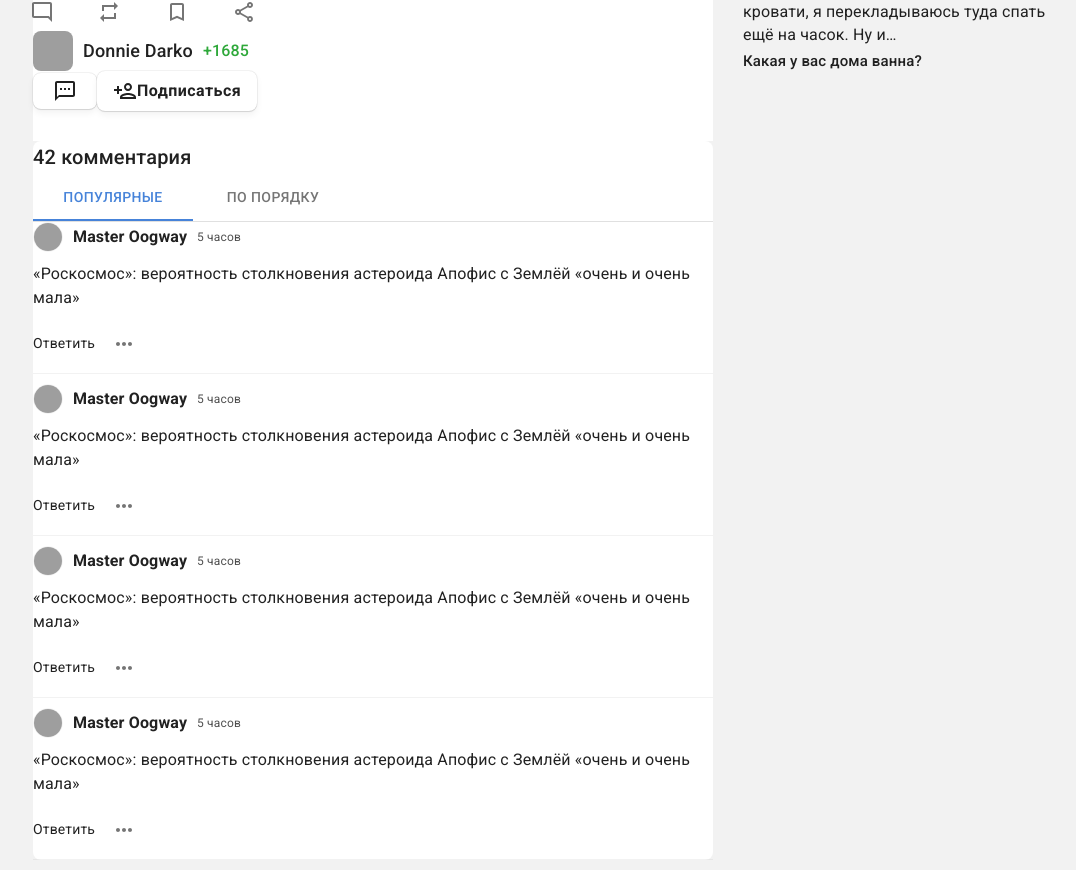
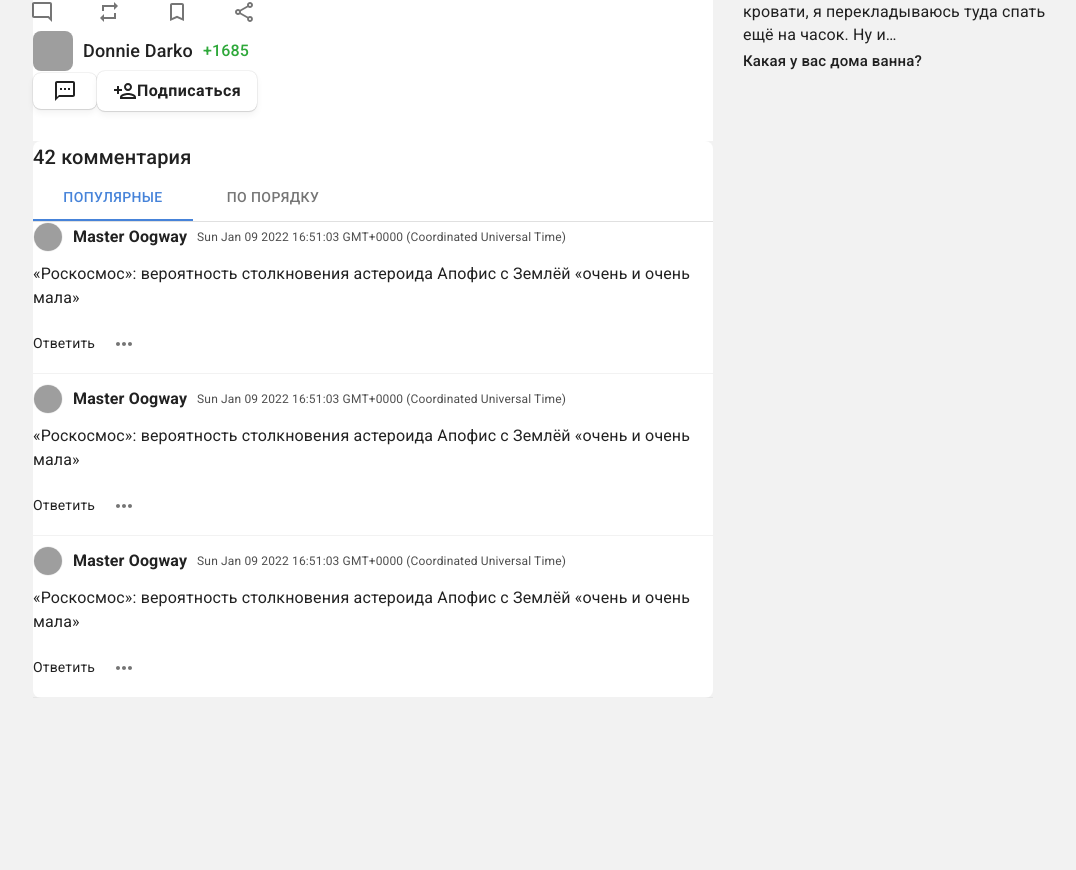
Before and after one commit to developmentwebru/rjournal, a Next.js app: page /news/test-123 in a window 1280 px wide. Shown: the part 494-1364 px from the top of the page, without its empty margins (197-1273 px from the left). After the commit the page ends 1202 px from the top, so only its background shows below. Built offline with nearby package versions, Linux system fonts and the light colour scheme; grey boxes are pictures that could not be loaded.

Commit message:
add comments

```diff
--- a/components/Comment/index.tsx
+++ b/components/Comment/index.tsx
@@ -5,12 +5,13 @@ import styles from "./Comment.module.scss";
 
 interface CommentProps {
   user: {
-    fullname: string;
+    fullName: string;
   };
   text: string;
+  createdAt: string;
 }
 
-export const Comment: React.FC<CommentProps> = ({ user, text }) => {
+export const Comment: React.FC<CommentProps> = ({ user, text, createdAt }) => {
   const [anchorEl, setAnchorEl] = React.useState(null);
 
   const handleClick = (event) => {
@@ -29,7 +30,7 @@ export const Comment: React.FC<CommentProps> = ({ user, text }) => {
           alt="Avatar"
         />
         <b>Master Oogway</b>
-        <span>5 часов</span>
+        <span>{createdAt}</span>
       </div>
       <Typography className={styles.text}>
         «Роскосмос»: вероятность столкновения астероида Апофис с Землёй «очень и
--- a/components/CommentPost/index.tsx
+++ b/components/CommentPost/index.tsx
@@ -12,7 +12,7 @@ import styles from "./CommentPost.module.scss";
 
 interface CommentPostProps {
   user: {
-    fullname: string;
+    fullName: string;
   };
   text: string;
   post: {
--- /dev/null
+++ b/components/PostComments/index.tsx
@@ -0,0 +1,47 @@
+import { Divider, Paper, Tab, Tabs, Typography } from "@material-ui/core";
+import React from "react";
+import { Comment } from "../Comment";
+
+type CommentObj = {
+  text: string;
+  id: number;
+  createdAt: string;
+  user: {
+    fullName: string;
+    avatarUrl: string;
+  };
+};
+
+interface PostCommentsProps {
+  items: CommentObj[];
+}
+
+export const PostComments: React.FC<PostCommentsProps> = ({ items }) => {
+  return (
+    <Paper elevation={0} className="mt-40 p-30">
+      <Typography variant="h6" className="mb-20">
+        42 комментария
+      </Typography>
+
+      <Tabs
+        className="mt-20"
+        value={0}
+        indicatorColor="primary"
+        textColor="primary"
+      >
+        <Tab label="Популярные" />
+        <Tab label="По порядку" />
+      </Tabs>
+      <Divider />
+      <div className="mb-20" />
+      {items.map((obj) => (
+        <Comment
+          key={obj.id}
+          user={obj.user}
+          text={obj.text}
+          createdAt={obj.createdAt}
+        />
+      ))}
+    </Paper>
+  );
+};
--- a/components/SideComments/index.tsx
+++ b/components/SideComments/index.tsx
@@ -3,53 +3,64 @@ import ArrowRightIcon from "@material-ui/icons/NavigateNextOutlined";
 
 import styles from "./SideComments.module.scss";
 
-const items = [
+export const comments = [
   {
+    id: 1,
     user: {
-      fullname: "Вася Пупкин",
+      fullName: "Вася Пупкин",
+      avatarUrl: "http://batona.net/uploads/posts/2018-04/1524549377_01.jpg",
     },
     text: "Теперь, каждое рабочее утро, после кровати, я перекладываюсь туда спать ещё на часок. Ну и…",
     post: {
       title: "Какая у вас дома ванна?",
     },
+    createdAt: new Date().toString(),
   },
   {
+    id: 2,
     user: {
-      fullname: "Вася Пупкин",
+      fullName: "Вася Пупкин",
+      avatarUrl: "http://batona.net/uploads/posts/2018-04/1524549377_01.jpg",
     },
     text: "Теперь, каждое рабочее утро, после кровати, я перекладываюсь туда спать ещё на часок. Ну и…",
     post: {
       title: "Какая у вас дома ванна?",
     },
+    createdAt: new Date().toString(),
   },
   {
+    id: 3,
     user: {
-      fullname: "Вася Пупкин",
+      fullName: "Вася Пупкин",
+      avatarUrl: "http://batona.net/uploads/posts/2018-04/1524549377_01.jpg",
     },
     text: "Теперь, каждое рабочее утро, после кровати, я перекладываюсь туда спать ещё на часок. Ну и…",
     post: {
       title: "Какая у вас дома ванна?",
     },
+    createdAt: new Date().toString(),
   },
 ];
 
 interface CommentItemProps {
   user: {
-    fullname: string;
+    fullName: string;
+    avatarUrl: string;
   };
   text: string;
   post: {
     title: string;
   };
+  createdAt: string;
 }
 
 const CommentItem: React.FC<CommentItemProps> = ({ user, text, post }) => {
   return (
     <div className={styles.commentItem}>
       <div className={styles.userInfo}>
-        <img src="https://leonardo.osnova.io/598fc957-a3f6-598c-b6f9-a033c3941d12/-/scale_crop/64x64/-/format/webp/" />
+        <img src={user.avatarUrl} />
         <a href="#">
-          <b>{user.fullname}</b>
+          <b>{user.fullName}</b>
         </a>
       </div>
       <p className={styles.text}>{text}</p>
@@ -66,7 +77,7 @@ export const SideComments = () => {
       <h3>
         Комментарии <ArrowRightIcon />
       </h3>
-      {items.map((obj) => (
+      {comments.map((obj) => (
         <CommentItem {...obj} key={obj.id} />
       ))}
     </div>
--- a/pages/news/[slug].tsx
+++ b/pages/news/[slug].tsx
@@ -1,33 +1,13 @@
-import { Divider, Paper, Tab, Tabs, Typography } from "@material-ui/core";
 import FullPost from "../../components/FullPost";
 import { MainLayout } from "../../layouts/MainLayout";
-import { Comment } from "../../components/Comment";
+import { PostComments } from "../../components/PostComments";
+import { comments } from "../../components/SideComments";
 
-export default function Home() {
+export default function Post() {
   return (
     <MainLayout className="mb-50" contentFullWidth>
       <FullPost />
-      <Paper elevation={0} className="mt-40 p-30">
-        <Typography variant="h6" className="mb-20">
-          42 комментария
-        </Typography>
-
-        <Tabs
-          className="mt-20"
-          value={0}
-          indicatorColor="primary"
-          textColor="primary"
-        >
-          <Tab label="Популярные" />
-          <Tab label="По порядку" />
-        </Tabs>
-        <Divider />
-        <div className="mb-20" />
-        <Comment />
-        <Comment />
-        <Comment />
-        <Comment />
-      </Paper>
+      <PostComments items={comments} />
     </MainLayout>
   );
 }
```
Also changed, not shown: components/PostComments/PostComments.module.scss (added).
